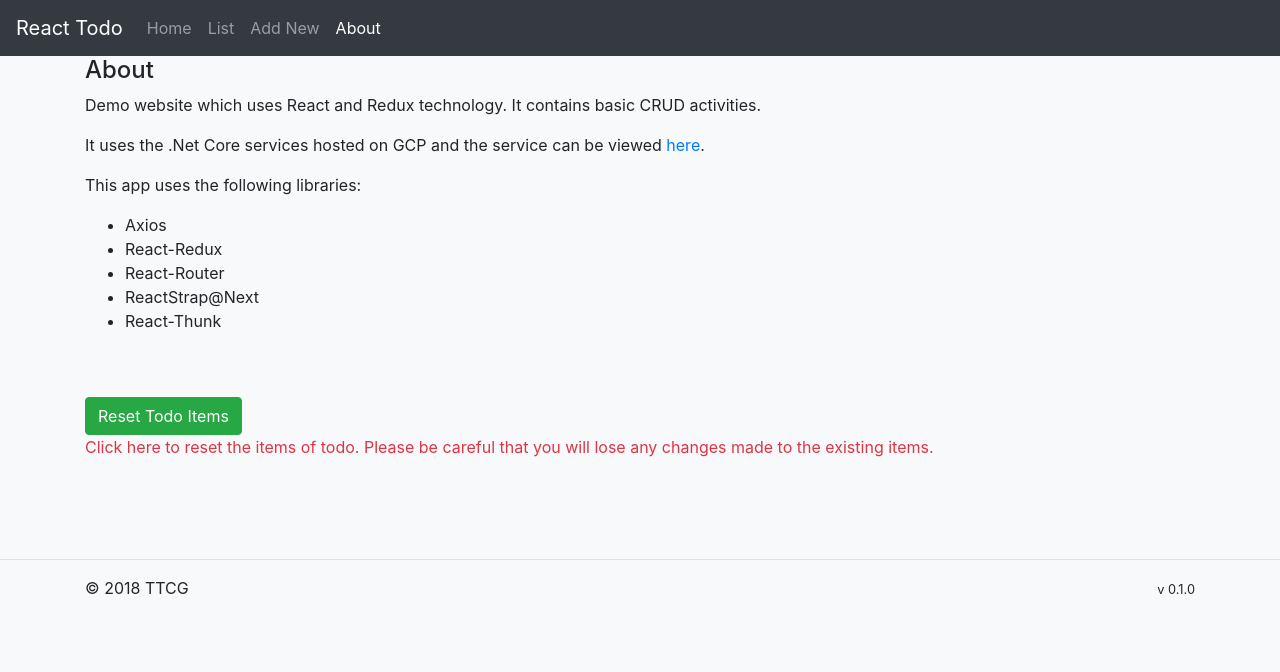
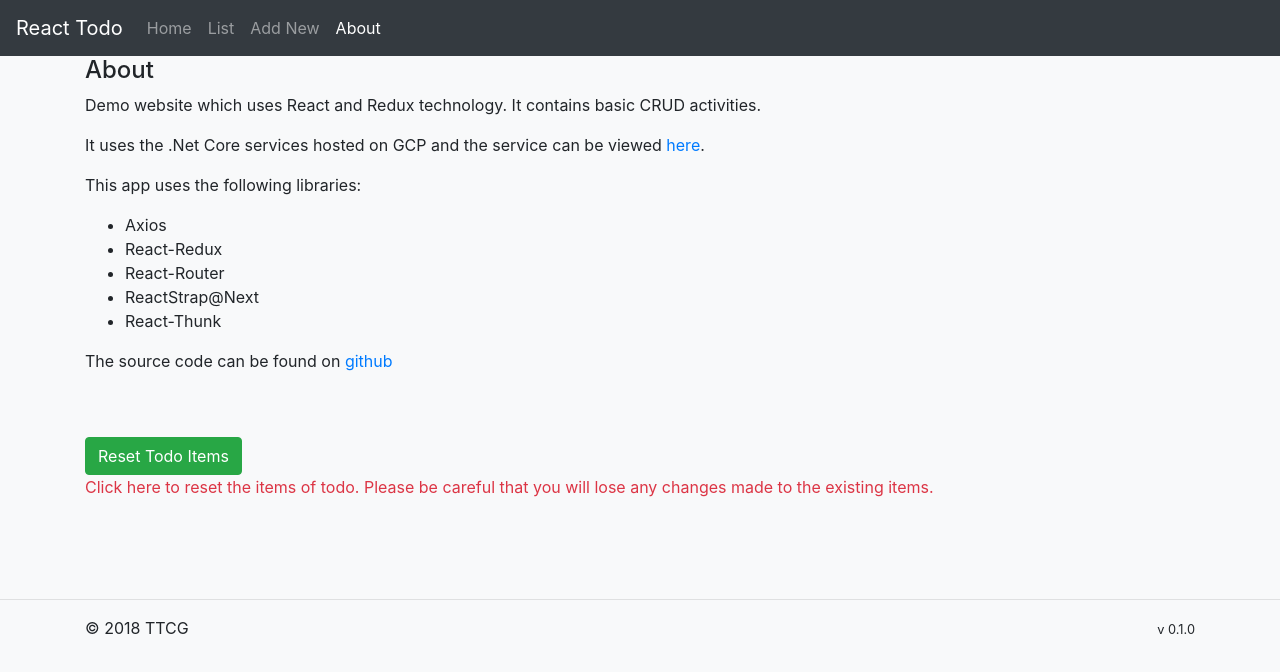
Before and after one commit to ttcg/react-redux-todo, a React (Create React App) app: page /about in a window 1280 px wide. Shown: the top 672 px of the page. Built offline with nearby package versions, Linux system fonts and the light colour scheme.

Commit message:
added github link

```diff
--- a/src/components/about/about.js
+++ b/src/components/about/about.js
@@ -13,6 +13,7 @@ const About = () => {
 				<li>ReactStrap@Next</li>
 				<li>React-Thunk</li>
 			</ul>
+			<p>The source code can be found on <a href="https://www.youtube.com/watch?v=yVMDiKhTBLA" target="_blank" rel="noopener noreferrer">github</a></p>
 		</React.Fragment>
 	);
 }
```
